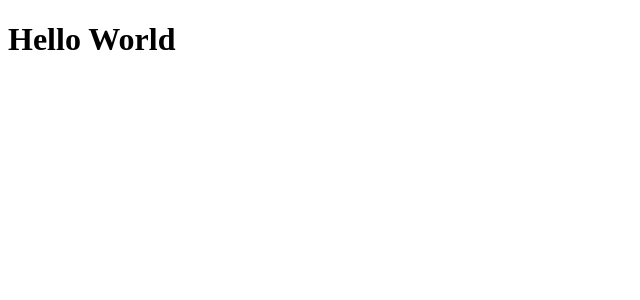
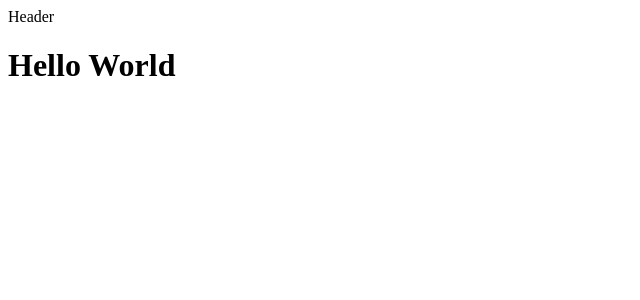
Before and after one commit to enzo-mourany/portfolio-v2, a Next.js app: page / in a window 1280 px wide. Shown: the top 300 px of the page, without its empty margins (0-640 px from the left). Built offline with nearby package versions, Linux system fonts and the light colour scheme.

Commit message:
feat: add layout

```diff
--- /dev/null
+++ b/app/layout.tsx
@@ -0,0 +1,11 @@
+export default function RootLayout({ children }: { children: React.ReactNode }) {
+  return (
+    <html>
+        <head />
+        <body>
+            <header>Header</header>
+            {children}
+        </body>
+    </html>
+  )
+}
```
